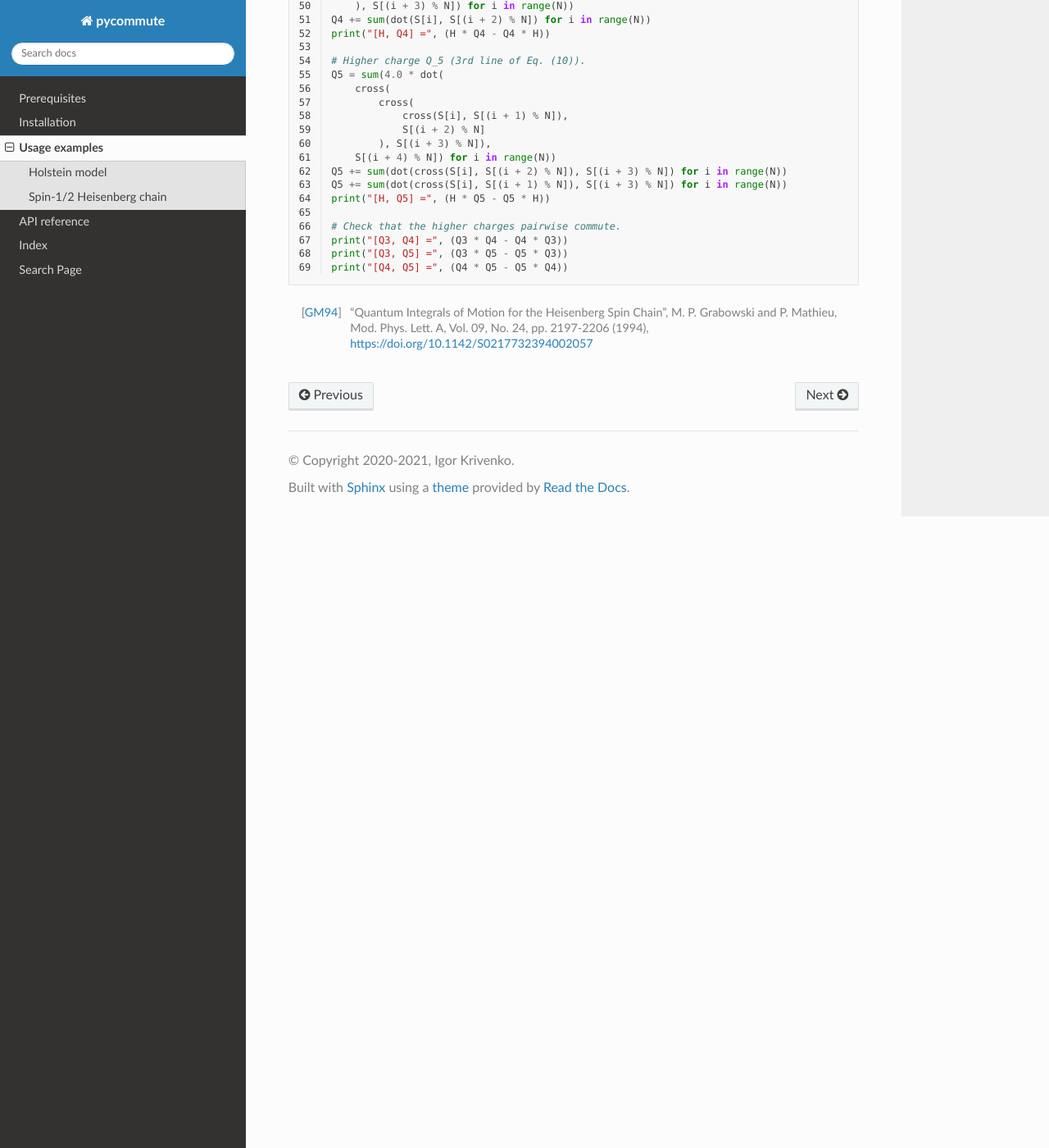
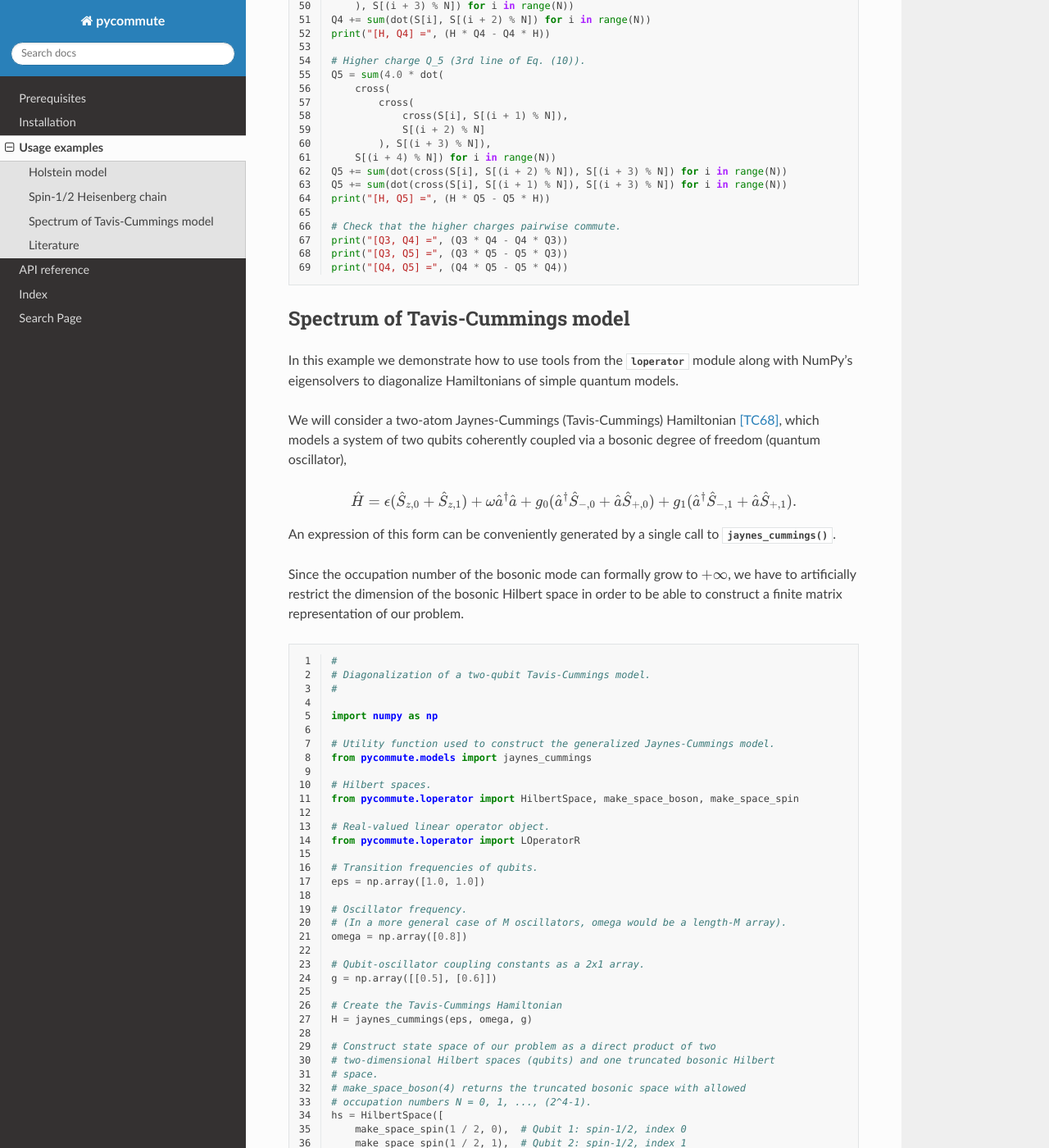
Before and after one commit to krivenko/pycommute, a Sphinx documentation site: the page built from docs/examples.rst, in a window 1280 px wide and 1400 px high, scrolled down 3471 px. Shown: the whole window at 82% size. Built offline with Sphinx 7.4.7 and the Read the Docs theme 2.0.0, drawn with Linux system fonts in a browser that asks for light colours; some of the changed text lies outside the part shown.

Commit message:
doc: New example tavis_cummings

```diff
--- a/docs/examples.rst
+++ b/docs/examples.rst
@@ -75,7 +75,46 @@ and checks that :math:`[\hat H, \mathbf{S}] = 0`, :math:`[\hat H, Q_n] = 0` and
   :lines: 11-
   :linenos:
 
+Spectrum of Tavis-Cummings model
+--------------------------------
+
+In this example we demonstrate how to use tools from the
+:mod:`loperator <pycommute.loperator>` module along with NumPy's eigensolvers to
+diagonalize Hamiltonians of simple quantum models.
+
+We will consider a two-atom Jaynes-Cummings (Tavis-Cummings) Hamiltonian
+[TC68]_, which models a system of two qubits coherently coupled via a bosonic
+degree of freedom (quantum oscillator),
+
+.. math::
+
+  \hat H = \epsilon (\hat S_{z,0} + \hat S_{z,1}) +
+           \omega \hat a^\dagger \hat a
+           + g_0 (\hat a^\dagger \hat S_{-,0} + \hat a \hat S_{+,0})
+           + g_1 (\hat a^\dagger \hat S_{-,1} + \hat a \hat S_{+,1}).
+
+An expression of this form can be conveniently generated by a single call to
+:func:`jaynes_cummings() <pycommute.models.jaynes_cummings>`.
+
+Since the occupation number of the bosonic mode can formally grow
+to :math:`+\infty`, we have to artificially restrict the dimension of the
+bosonic Hilbert space in order to be able to construct a finite matrix
+representation of our problem.
+
+.. literalinclude:: tavis_cummings.py
+  :language: python
+  :lines: 11-
+  :linenos:
+
+Literature
+----------
+
 .. [GM94] "Quantum Integrals of Motion for the Heisenberg Spin Chain",
   M. P. Grabowski and P. Mathieu,
   Mod. Phys. Lett. A, Vol. 09, No. 24, pp. 2197-2206 (1994),
   https://doi.org/10.1142/S0217732394002057
+
+.. [TC68] "Exact Solution for an N-Molecule-Radiation-Field Hamiltonian",
+  M. Tavis and F. W. Cummings
+  Phys. Rev. 170, 379 (1968)
+  https://doi.org/10.1103/PhysRev.170.379
--- /dev/null
+++ b/docs/tavis_cummings.py
@@ -0,0 +1,66 @@
+#
+# This file is part of pycommute, Python bindings for the libcommute C++
+# quantum operator algebra library.
+#
+# Copyright (C) 2020-2021 Igor Krivenko <igor.s.krivenko@gmail.com>
+#
+# This Source Code Form is subject to the terms of the Mozilla Public
+# License, v. 2.0. If a copy of the MPL was not distributed with this
+# file, You can obtain one at http://mozilla.org/MPL/2.0/.
+
+#
+# Diagonalization of a two-qubit Tavis-Cummings model.
+#
+
+import numpy as np
+
+# Utility function used to construct the generalized Jaynes-Cummings model.
+from pycommute.models import jaynes_cummings
+
+# Hilbert spaces.
+from pycommute.loperator import HilbertSpace, make_space_boson, make_space_spin
+
+# Real-valued linear operator object.
+from pycommute.loperator import LOperatorR
+
+# Transition frequencies of qubits.
+eps = np.array([1.0, 1.0])
+
+# Oscillator frequency.
+# (In a more general case of M oscillators, omega would be a length-M array).
+omega = np.array([0.8])
+
+# Qubit-oscillator coupling constants as a 2x1 array.
+g = np.array([[0.5], [0.6]])
+
+# Create the Tavis-Cummings Hamiltonian
+H = jaynes_cummings(eps, omega, g)
+
+# Construct state space of our problem as a direct product of two
+# two-dimensional Hilbert spaces (qubits) and one truncated bosonic Hilbert
+# space.
+# make_space_boson(4) returns the truncated bosonic space with allowed
+# occupation numbers N = 0, 1, ..., (2^4-1).
+hs = HilbertSpace([
+    make_space_spin(1 / 2, 0),  # Qubit 1: spin-1/2, index 0
+    make_space_spin(1 / 2, 1),  # Qubit 2: spin-1/2, index 1
+    make_space_boson(4, 0)      # Oscillator, index 0
+])
+
+# Construct a linear operator corresponding to H and acting in the Hilbert
+# space 'hs'
+H_op = LOperatorR(H, hs)
+
+# Prepare a matrix representation of H_op
+H_mat = np.zeros((hs.dim, hs.dim))
+for i in range(hs.dim):
+    # A column vector psi = {0, 0, ..., 1, ..., 0}
+    psi = np.zeros(hs.dim)
+    psi[i] = 1.0
+    # Act with H_op on psi and store the result the i-th column of H_mat
+    H_mat[:, i] = H_op * psi
+
+# Use NumPy to compute eigenvalues of H_mat
+E = np.linalg.eigvals(H_mat)
+
+print("Energies:", np.sort(E))
```
Also changed, not shown: TODO.md (+0 -1 lines).
